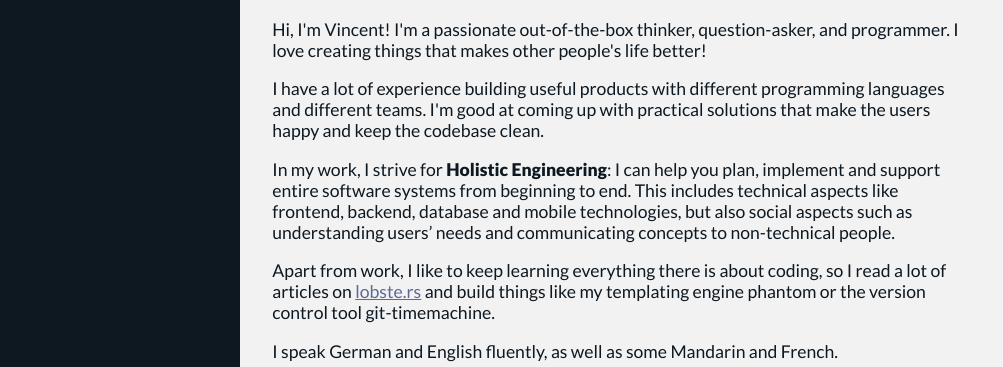
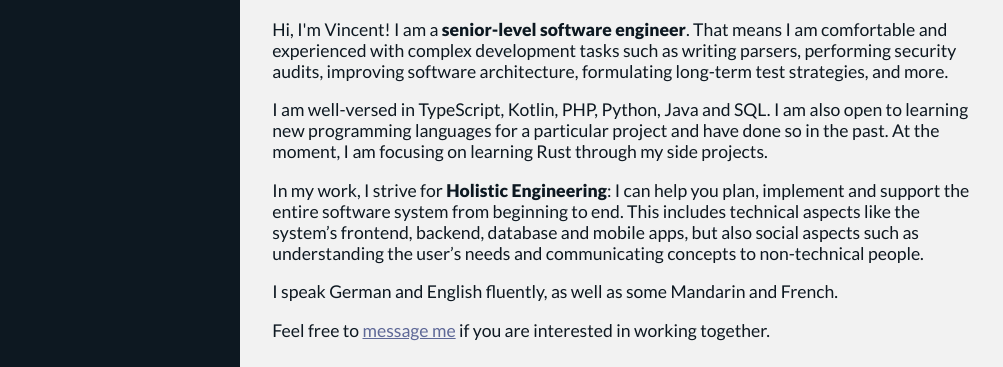
Before and after one commit to vincentrolfs/vincentrolfs.github.io, a plain HTML site: page docs/index.html in a window 1280 px wide. Shown: the part 421-788 px from the top of the page, without its empty margins (138-1141 px from the left). Drawn offline with Linux system fonts and the light colour scheme.

Commit message:
Change wording on homepage

```diff
--- a/docs/index.html
+++ b/docs/index.html
@@ -144,37 +144,32 @@
 <h2>About me</h2>
 
 <p>
-  Hi, I'm Vincent! I'm a passionate out-of-the-box thinker, question-asker, and
-  programmer. I love creating things that makes other people's life better!
+  Hi, I'm Vincent! I am a <strong>senior-level software engineer</strong>. That
+  means I am comfortable and experienced with complex development tasks such as
+  writing parsers, performing security audits, improving software architecture,
+  formulating long-term test strategies, and more.
 </p>
 
 <p>
-  I have a lot of experience building useful products with different programming
-  languages and different teams. I'm good at coming up with practical solutions
-  that make the users happy and keep the codebase clean.
+  I am well-versed in TypeScript, Kotlin, PHP, Python, Java and SQL. I am also
+  open to learning new programming languages for a particular project and have
+  done so in the past. At the moment, I am focusing on learning Rust through my
+  side projects.
 </p>
 
 <p>
   In my work, I strive for <strong>Holistic Engineering</strong>: I can help you
-  plan, implement and support entire software systems from beginning to end.
-  This includes technical aspects like frontend, backend, database and mobile
-  technologies, but also social aspects such as understanding users’ needs and
-  communicating concepts to non-technical people.
-</p>
-
-<p>
-  Apart from work, I like to keep learning everything there is about coding, so
-  I read a lot of articles on
-  <a href="https://lobste.rs" target="_blank" rel="noopener">lobste.rs</a> and
-  build things like my templating engine phantom or the version control tool
-  git-timemachine.
+  plan, implement and support the entire software system from beginning to end.
+  This includes technical aspects like the system’s frontend, backend, database
+  and mobile apps, but also social aspects such as understanding the user’s
+  needs and communicating concepts to non-technical people.
 </p>
 
 <p>I speak German and English fluently, as well as some Mandarin and French.</p>
 
 <p>
-  Feel free to <a href="/contact">message me</a> if you would like to have a
-  chat.
+  Feel free to <a href="/contact">message me</a> if you are interested in
+  working together.
 </p>
 
 <h2>Current projects</h2>
```
Also changed, not shown: phantom/index.ph.html (+14 -19 lines), 1 other file.
